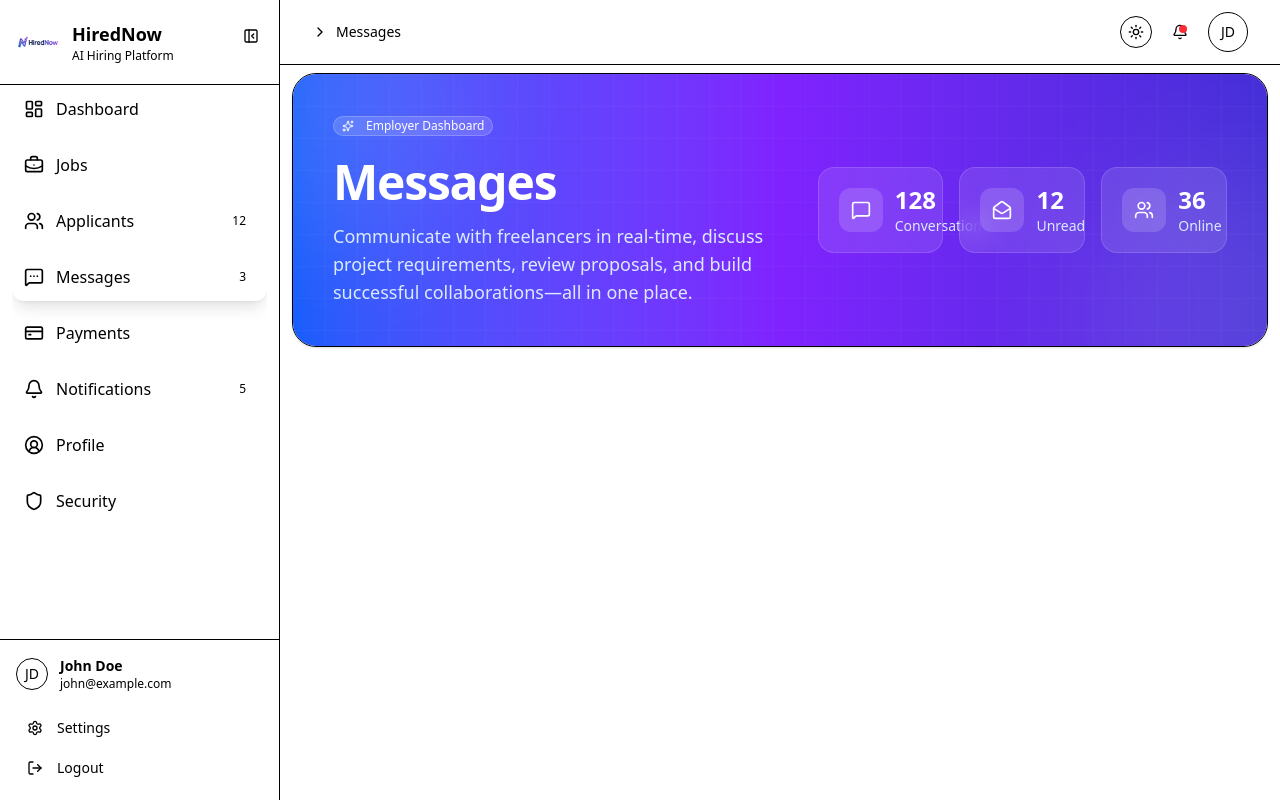
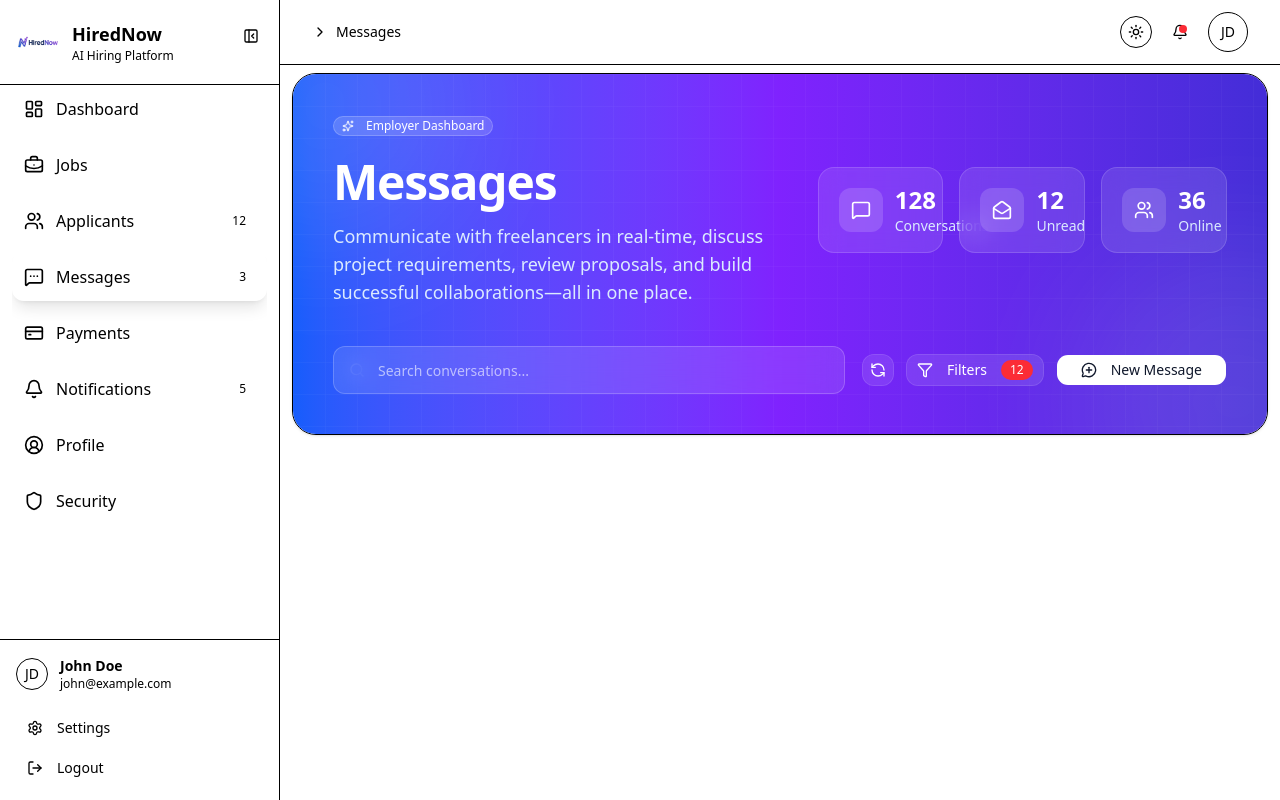
Before and after one commit to inzamulhaque/hired-now-client, a Next.js app: page /dashboard/messages in a window 1280 px wide. Built offline with nearby package versions, Linux system fonts and the light colour scheme.

Commit message:
(dashboard:messages): add action section in messages page header

```diff
--- a/components/Dashboard/Messages/MessagesHeader.tsx
+++ b/components/Dashboard/Messages/MessagesHeader.tsx
@@ -1,20 +1,44 @@
 "use client";
 
 import { motion } from "framer-motion";
-import { MessageSquare, MailOpen, Users, Sparkles } from "lucide-react";
+import {
+  MessageSquare,
+  MailOpen,
+  Users,
+  Sparkles,
+  Filter,
+  MessageCirclePlus,
+  RefreshCcw,
+  Search,
+} from "lucide-react";
 
 import { Badge } from "@/components/ui/badge";
+import { Button } from "@/components/ui/button";
+import { Input } from "@/components/ui/input";
 
 type MessagesHeaderProps = {
   totalConversations?: number;
   unreadMessages?: number;
   onlineFreelancers?: number;
+
+  search?: string;
+  onSearch?: (value: string) => void;
+
+  onRefresh?: () => void;
+  onNewMessage?: () => void;
+  onFilter?: () => void;
 };
 
 const MessagesHeader = ({
   totalConversations = 128,
   unreadMessages = 12,
   onlineFreelancers = 36,
+
+  search = "",
+  onSearch,
+  onRefresh,
+  onNewMessage,
+  onFilter,
 }: MessagesHeaderProps) => {
   const stats = [
     {
@@ -143,6 +167,129 @@ const MessagesHeader = ({
             })}
           </div>
         </div>
+
+        <motion.div
+          initial={{
+            opacity: 0,
+            y: 20,
+          }}
+          animate={{
+            opacity: 1,
+            y: 0,
+          }}
+          transition={{
+            delay: 0.35,
+          }}
+          className="
+    mt-10
+    flex
+    flex-col
+    gap-4
+    lg:flex-row
+    lg:items-center
+    lg:justify-between
+  "
+        >
+          {/* Search */}
+
+          <div className="relative w-full lg:max-w-lg">
+            <Search
+              className="
+        absolute
+        left-4
+        top-1/2
+        h-4
+        w-4
+        -translate-y-1/2
+        text-white/70
+      "
+            />
+
+            <Input
+              value={search}
+              onChange={(e) => onSearch?.(e.target.value)}
+              placeholder="Search conversations..."
+              className="
+        h-12
+        rounded-xl
+        border-white/20
+        bg-white/10
+        pl-11
+        text-white
+        placeholder:text-white/60
+        backdrop-blur-md
+
+        focus-visible:ring-2
+        focus-visible:ring-white/30
+        focus-visible:border-white/40
+      "
+            />
+          </div>
+
+          {/* Actions */}
+
+          <div className="flex flex-wrap items-center gap-3">
+            <Button
+              variant="secondary"
+              size="icon"
+              onClick={onRefresh}
+              className="
+                rounded-xl
+                border
+                border-white/20
+                bg-white/10
+                text-white
+                backdrop-blur-md
+                hover:bg-white/20
+              "
+            >
+              <RefreshCcw className="h-4 w-4" />
+            </Button>
+
+            <Button
+              variant="secondary"
+              onClick={onFilter}
+              className="
+                  rounded-xl
+                  border
+                  border-white/20
+                  bg-white/10
+                  text-white
+                  backdrop-blur-md
+                  hover:bg-white/20
+                "
+            >
+              <Filter className="mr-2 h-4 w-4" />
+              Filters
+              {unreadMessages > 0 && (
+                <Badge
+                  className="
+                        ml-2
+                        rounded-full
+                        bg-red-500
+                        text-white
+                    "
+                >
+                  {unreadMessages}
+                </Badge>
+              )}
+            </Button>
+
+            <Button
+              onClick={onNewMessage}
+              className="
+                  rounded-xl
+                  bg-white
+                  px-6
+                  text-slate-900
+                  hover:bg-slate-100
+      "
+            >
+              <MessageCirclePlus className="mr-2 h-4 w-4" />
+              New Message
+            </Button>
+          </div>
+        </motion.div>
       </div>
     </motion.section>
   );
```
